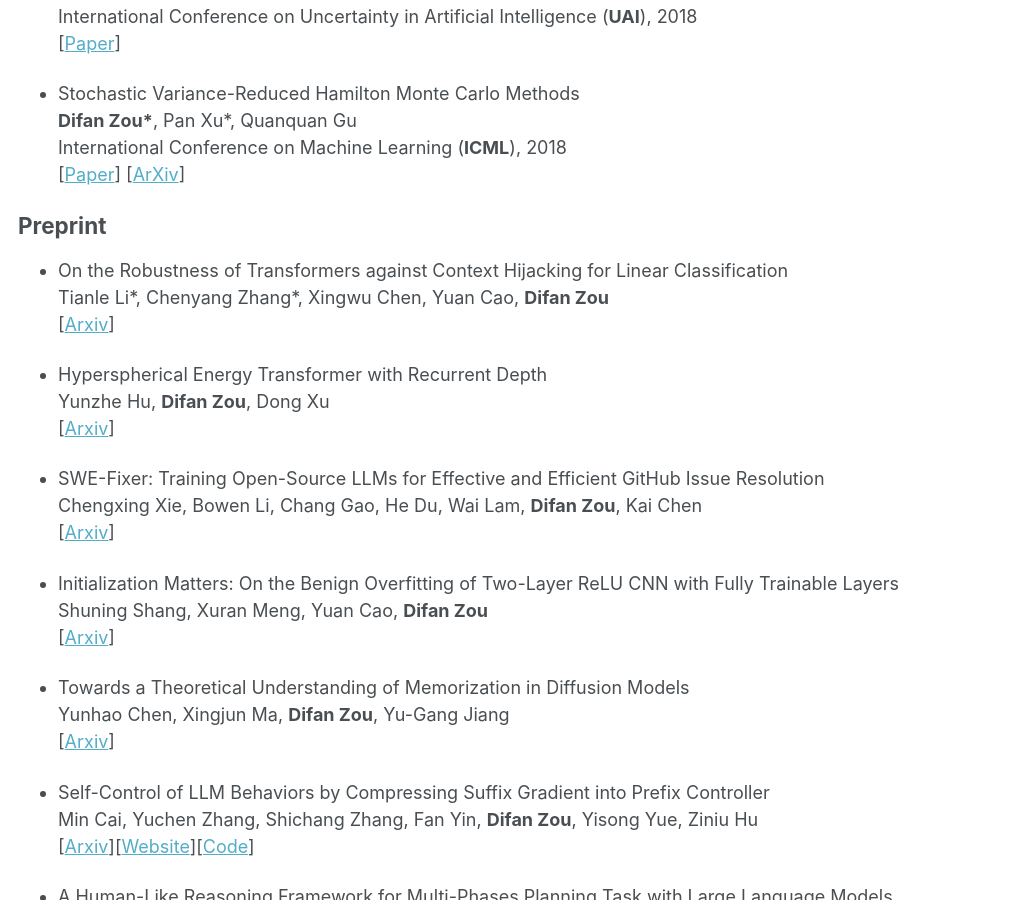
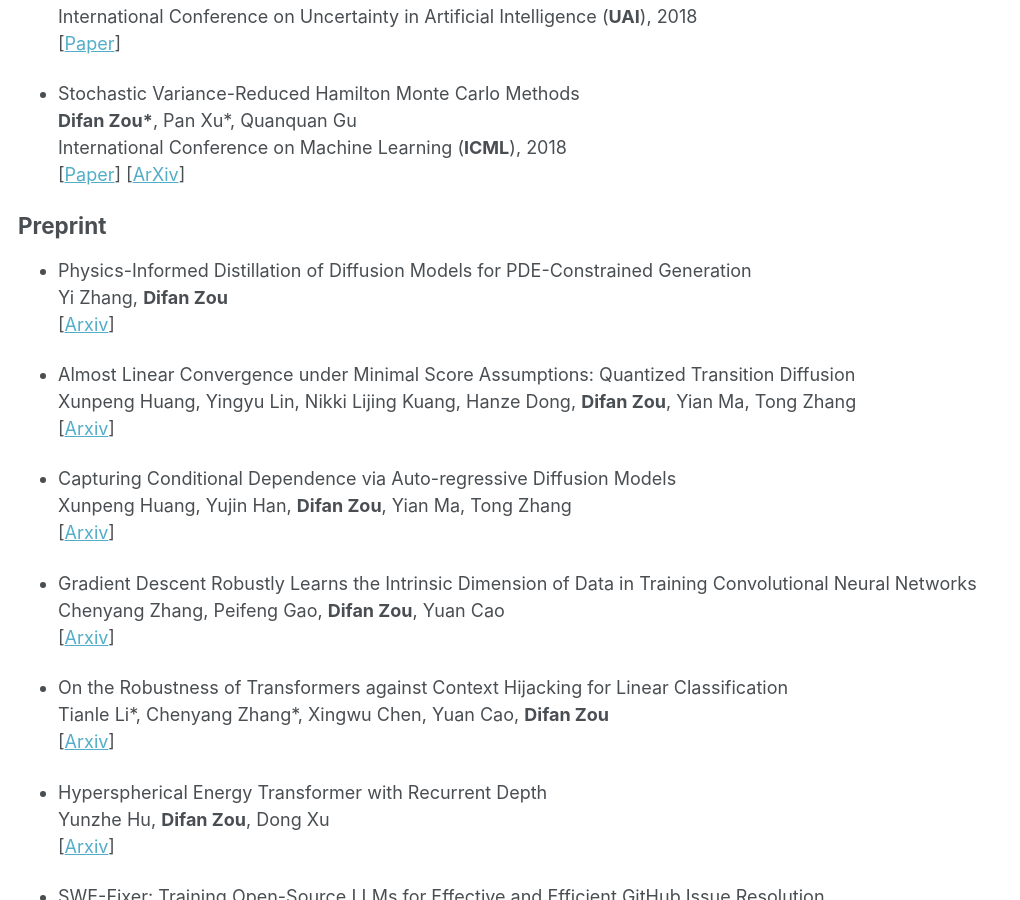
Before and after one commit to difanzou/difanzou.github.io, a Jekyll site: the page built from _pages/publications.md, in a window 1280 px wide and 900 px high, scrolled down 6813 px. Shown: the whole window, without its empty margins (0-1020 px from the left). Built offline with Jekyll 4.4.1, drawn with Linux system fonts in a browser that asks for light colours.

Commit message:
add paper

```diff
--- a/_pages/publications.md
+++ b/_pages/publications.md
@@ -288,6 +288,23 @@
 
 ## Preprint
 
+* Physics-Informed Distillation of Diffusion Models for PDE-Constrained Generation\
+Yi Zhang, **Difan Zou**\
+\[[Arxiv](https://arxiv.org/pdf/2505.22391)\]
+
+* Almost Linear Convergence under Minimal Score Assumptions: Quantized Transition Diffusion\
+Xunpeng Huang, Yingyu Lin, Nikki Lijing Kuang, Hanze Dong, **Difan Zou**, Yian Ma, Tong Zhang\
+\[[Arxiv](https://arxiv.org/pdf/2505.21892)\]
+
+* Capturing Conditional Dependence via Auto-regressive Diffusion Models\
+Xunpeng Huang, Yujin Han, **Difan Zou**, Yian Ma, Tong Zhang\
+\[[Arxiv](https://arxiv.org/pdf/2504.21314?)\]
+
+* Gradient Descent Robustly Learns the Intrinsic Dimension of Data in Training Convolutional Neural Networks\
+Chenyang Zhang, Peifeng Gao, **Difan Zou**, Yuan Cao\
+\[[Arxiv](https://arxiv.org/pdf/2504.08628)\]
+
+
 * On the Robustness of Transformers against Context Hijacking for Linear Classification\
 Tianle Li\*, Chenyang Zhang\*, Xingwu Chen, Yuan Cao, **Difan Zou**\
 \[[Arxiv](https://arxiv.org/pdf/2502.15609)\]
```
